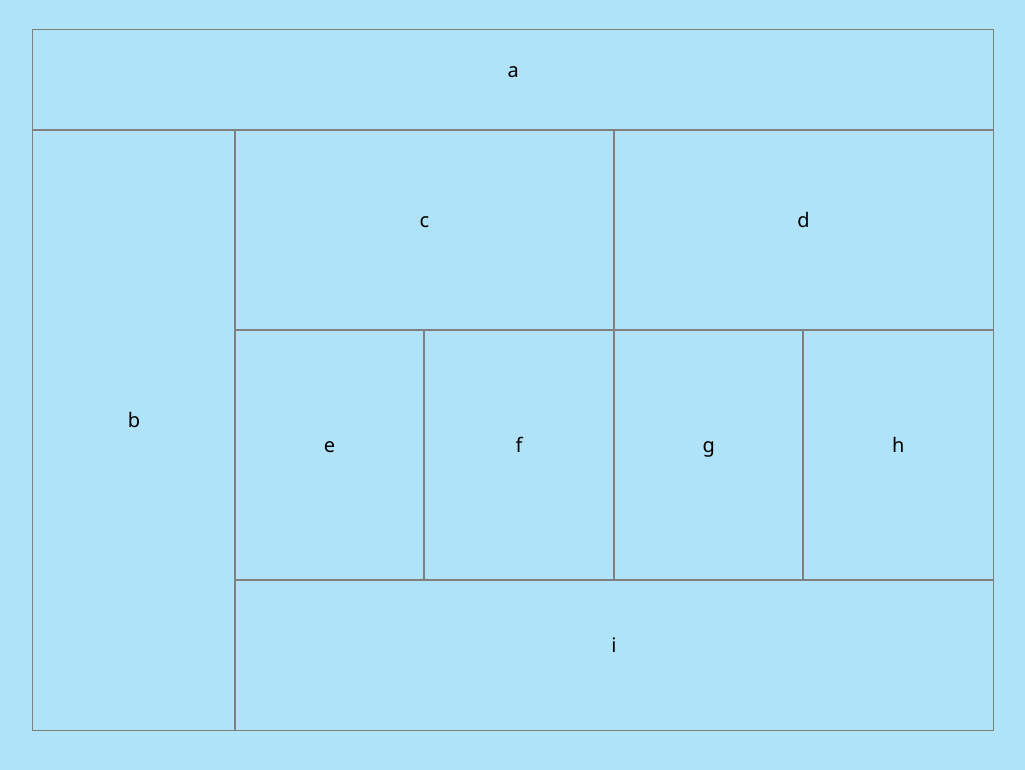
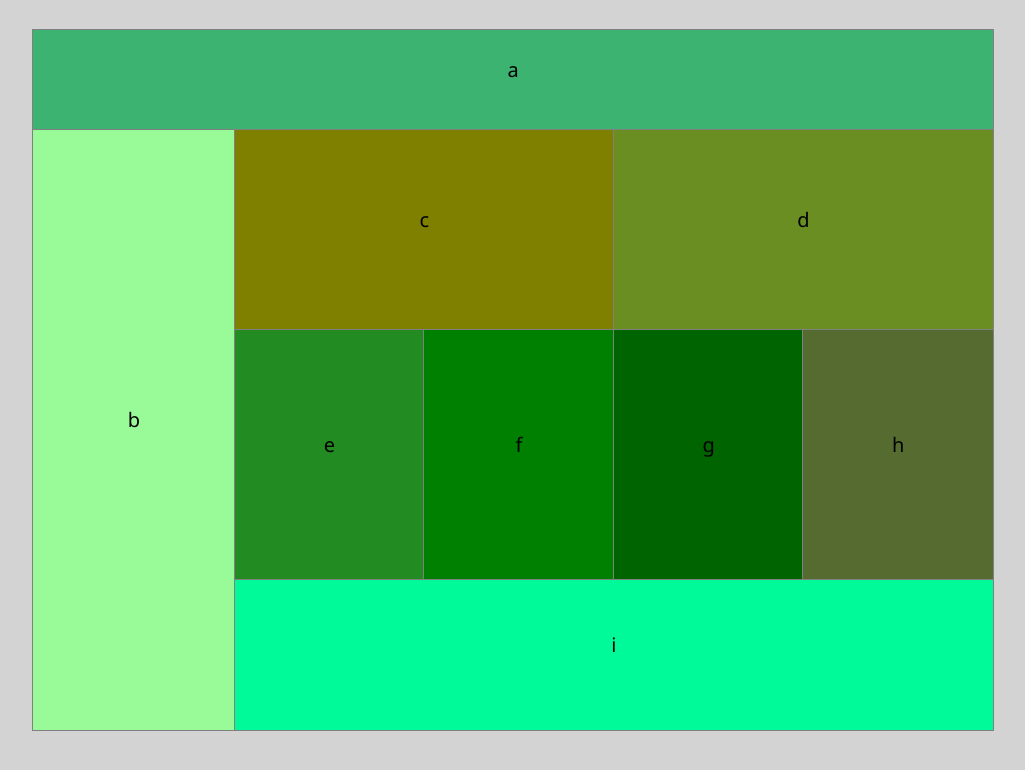
Before and after one commit to JessLovell/lab-01, a plain HTML site: page index.html in a window 1280 px wide. Shown: the whole page, without its empty margins (127-1152 px from the left). Drawn offline with Linux system fonts and the light colour scheme.

Commit message:
add colors to div

```diff
--- a/css/base.css
+++ b/css/base.css
@@ -10,11 +10,3 @@ body {
 div, nav, header {
     outline: 1px solid grey;
 }
-
-@media only screen and (min-width: 768px) {
-    body{
-        max-width: 960px;
-        margin: auto;
-        background-color: rgb(176, 227, 247);
-    }
-}
--- a/css/layout.css
+++ b/css/layout.css
@@ -1,6 +1,7 @@
 header {
     margin-top: 30px;
     height: 75px;
+    background-color: azure;
 }
 
 p {
@@ -10,6 +11,7 @@ p {
 
 #section-b {
     height: 150px;
+    background-color: cornflowerblue;
 }
 
 .first-section {
@@ -18,6 +20,11 @@ p {
 
 .first-section div {
     height: 125px;
+    background-color: teal;
+}
+
+.first-section div:last-child {
+    background-color: cyan;
 }
 
 .second-section {
@@ -29,22 +36,43 @@ p {
     width: 50%;
     height: 250px;
     float: left;
+    background-color: darkblue;
+}
+
+.second-section div:nth-child(2) {
+    background-color: mediumblue;
+}
+
+.second-section div:nth-child(3) {
+    background-color: midnightblue;
+}
+
+.second-section div:last-child {
+    background-color: navy;
 }
 
 div {
     position: relative;
     height: 80px;
+    background-color: royalblue;
 }
 
-@media only screen and (min-width: 768px) {
+@media only screen and (min-width: 769px) {
+    body{
+        max-width: 960px;
+        margin: auto;
+    }
+
     header {
         height: 100px;
+        background-color: mediumseagreen;
     }
 
     #section-b {
         height: 600px;
         width: 21%;
         float: left;
+        background-color: palegreen;
     }
 
     .first-section {
@@ -57,6 +85,11 @@ div {
         height: 200px;
         width: 50%;
         float: left;
+        background-color: olive;
+    }
+
+    .first-section div:last-child {
+        background-color: olivedrab;
     }
 
     .second-section {
@@ -70,6 +103,19 @@ div {
         width: 25%;
         height: 250px;
         float: left;
+        background-color: forestgreen;
+    }
+
+    .second-section div:nth-child(2) {
+        background-color: green;
+    }
+
+    .second-section div:nth-child(3) {
+        background-color: darkgreen;
+    }
+
+    .second-section div:last-child {
+        background-color: darkolivegreen;
     }
 
     #section-i {
@@ -77,5 +123,6 @@ div {
         position: relative;
         width: 79%;
         height: 150px;
+        background-color: mediumspringgreen;
     }
 }
```
